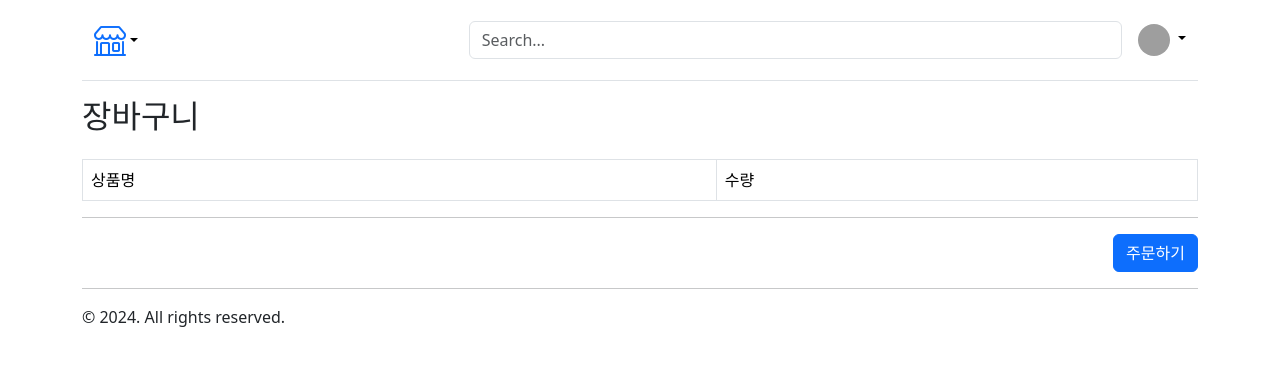
After one commit to 0o0w0d/django-portone, a Django app: page /mall/cart/ in a window 1280 px wide. The commit adds this page. Shown: the top 366 px of the page. Run offline with Django 4.2, Linux system fonts and the light colour scheme; the visitor is signed in with stand-in values (Sample User, id 1); data that the repository does not hold is empty; some libraries are stand-ins or nearby versions; grey boxes are pictures that could not be loaded.

Commit message:
add cart detail page

```diff
--- /dev/null
+++ b/mall/templates/mall/cart_detail.html
@@ -0,0 +1,28 @@
+{% extends "mall/base.html" %}
+
+{% block content %}
+  <h2>장바구니</h2>
+  <div class="mt-4">
+    <table class="table table-bordered table-hover">
+      <thead>
+        <tr>
+          <td>상품명</td>
+          <td>수량</td>
+        </tr>
+      </thead>
+      <tbody>
+        {% for cart_product in cart_product_list %}
+          <tr>
+            <td>{{ cart_product.product.name }}</td>
+            <td>{{ cart_product.quantity }}</td>
+          </tr>
+        {% endfor %}
+      </tbody>
+    </table>
+  </div>
+
+  <hr>
+  <div class="text-end">
+    <a href="#" class="btn btn-primary">주문하기</a>
+  </div>
+{% endblock content %}
--- a/mall/urls.py
+++ b/mall/urls.py
@@ -4,4 +4,5 @@ from . import views
 urlpatterns = [
     path("", views.product_list, name="product_list"),
     path("cart/<int:product_pk>/add/", views.add_to_cart, name="add_to_cart"),
+    path("cart/", views.cart_detail, name="cart_detail"),
 ]
--- a/mall/views.py
+++ b/mall/views.py
@@ -31,6 +31,17 @@ product_list = ProductListView.as_view()
 
 
 @login_required
+def cart_detail(request):
+    user = request.user
+    cart_qs = (
+        CartProduct.objects.filter(user=user)
+        .select_related("product")
+        .order_by("product__name")
+    )
+    return render(request, "mall/cart_detail.html", {"cart_product_list": cart_qs})
+
+
+@login_required
 def add_to_cart(request, product_pk):
     user = request.user
     product_qs = Product.objects.filter(status=Product.Status.ACTIVE)
--- a/templates/base.html
+++ b/templates/base.html
@@ -44,7 +44,7 @@
                     <a class="dropdown-item" href="#">New project...</a>
                   </li>
                   <li>
-                    <a class="dropdown-item" href="#">Settings</a>
+                    <a class="dropdown-item" href="{% url 'cart_detail' %}">Cart</a>
                   </li>
                   <li>
                     <a class="dropdown-item" href='{% url "profile" %}'>Profile</a>
```
